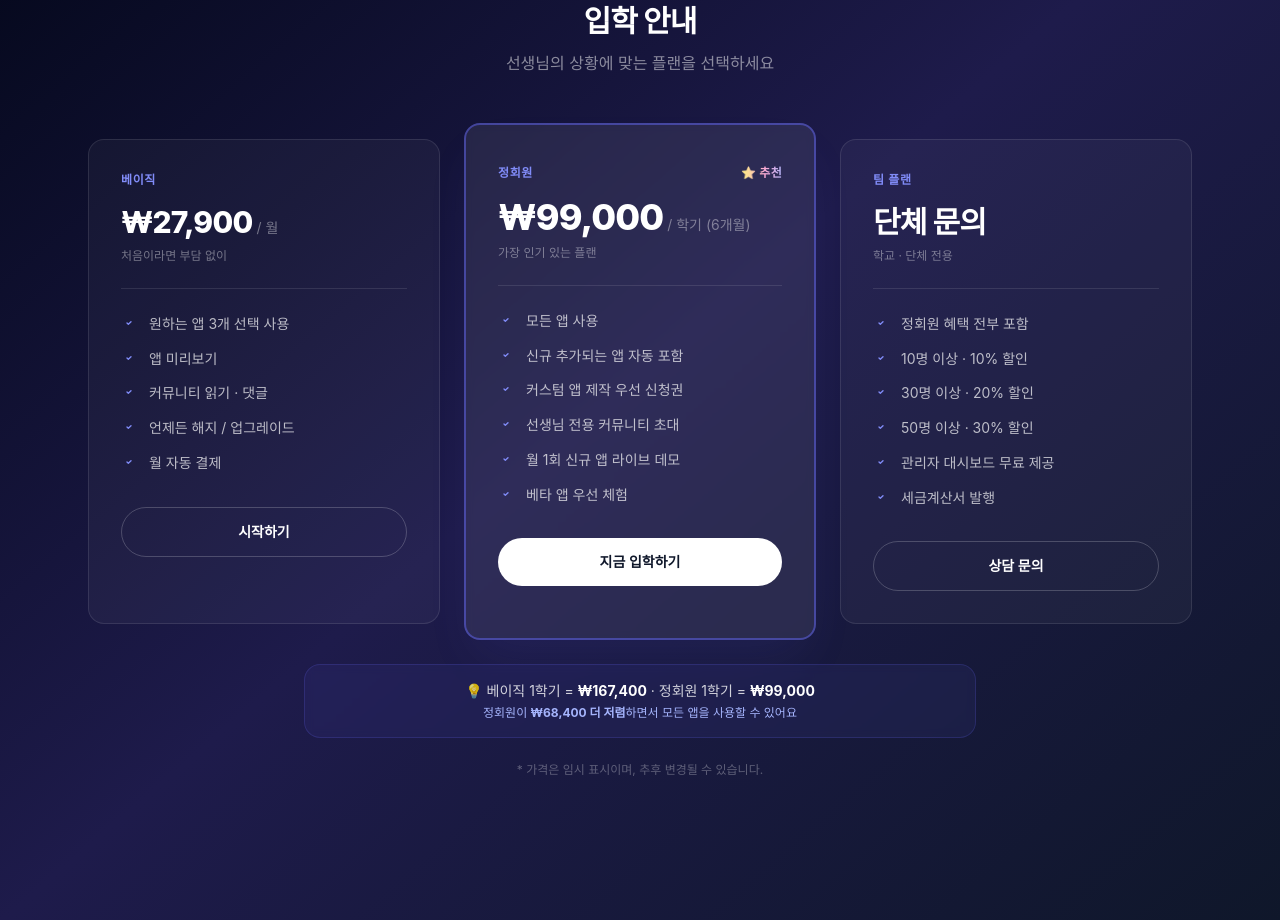
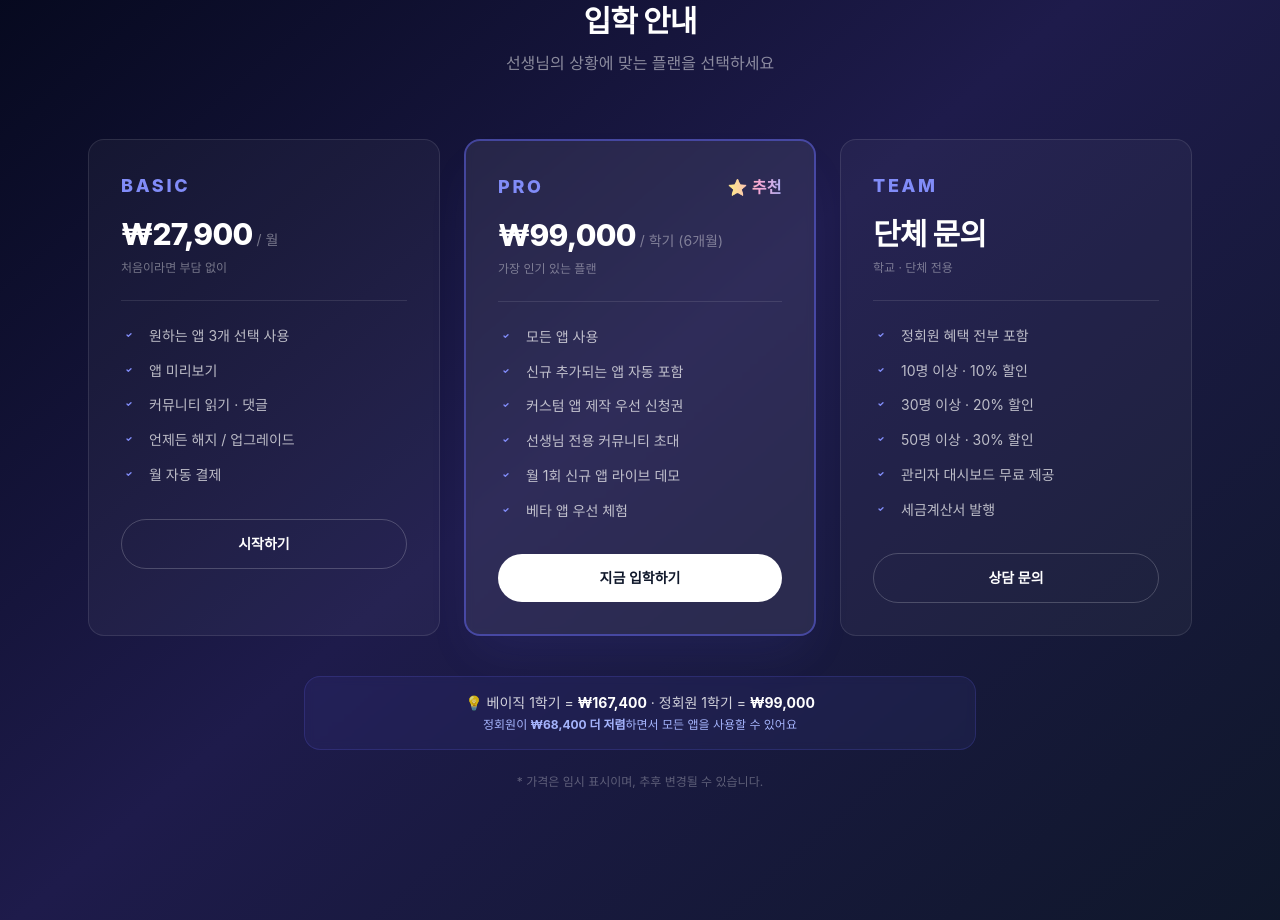
Before and after one commit to cih4682/tnb-school, a Next.js app: page / in a window 1280 px wide. Shown: the part 5380-6300 px from the top of the page. Built offline with nearby package versions, Linux system fonts and the light colour scheme; no server answers; a web font is replaced by a local one.

Commit message:
Pricing: BASIC/PRO/TEAM English names, equal card size, larger badge

```diff
--- a/components/sections/Pricing.tsx
+++ b/components/sections/Pricing.tsx
@@ -4,7 +4,7 @@ import { motion } from "framer-motion";
 
 const plans = [
   {
-    name: "베이직",
+    name: "BASIC",
     price: "₩27,900",
     unit: "/ 월",
     desc: "처음이라면 부담 없이",
@@ -20,7 +20,7 @@ const plans = [
     featured: false,
   },
   {
-    name: "정회원",
+    name: "PRO",
     price: "₩99,000",
     unit: "/ 학기 (6개월)",
     desc: "가장 인기 있는 플랜",
@@ -37,7 +37,7 @@ const plans = [
     featured: true,
   },
   {
-    name: "팀 플랜",
+    name: "TEAM",
     price: "단체 문의",
     unit: "",
     desc: "학교 · 단체 전용",
@@ -82,24 +82,22 @@ export function Pricing() {
               whileHover={{ scale: 1.04, y: -8 }}
               className={`relative cursor-pointer rounded-2xl p-8 transition-shadow ${
                 plan.featured
-                  ? "border-2 border-indigo-500/50 bg-white/[0.08] shadow-2xl shadow-indigo-500/10 backdrop-blur-sm hover:shadow-indigo-500/30 md:-mt-4 md:mb-[-16px] md:py-10"
+                  ? "border-2 border-indigo-500/50 bg-white/[0.08] shadow-2xl shadow-indigo-500/10 backdrop-blur-sm hover:shadow-indigo-500/30"
                   : "border border-white/10 bg-white/[0.04] hover:border-white/25 hover:shadow-2xl hover:shadow-black/30"
               }`}
             >
               <div className="flex items-center justify-between">
-                <p className="text-xs font-semibold uppercase tracking-wider text-indigo-400">
+                <p className="text-lg font-extrabold tracking-[0.15em] text-indigo-400">
                   {plan.name}
                 </p>
                 {plan.badge && (
-                  <span className="text-shimmer text-xs font-bold tracking-wide">
+                  <span className="text-shimmer text-base font-extrabold tracking-wide">
                     ⭐ {plan.badge}
                   </span>
                 )}
               </div>
               <div className="mt-4 flex items-baseline gap-1">
-                <span className={`font-extrabold tracking-tight text-white ${
-                  plan.featured ? "text-4xl" : "text-3xl"
-                }`}>
+                <span className="text-3xl font-extrabold tracking-tight text-white">
                   {plan.price}
                 </span>
                 {plan.unit && <span className="text-sm text-white/40">{plan.unit}</span>}
```
